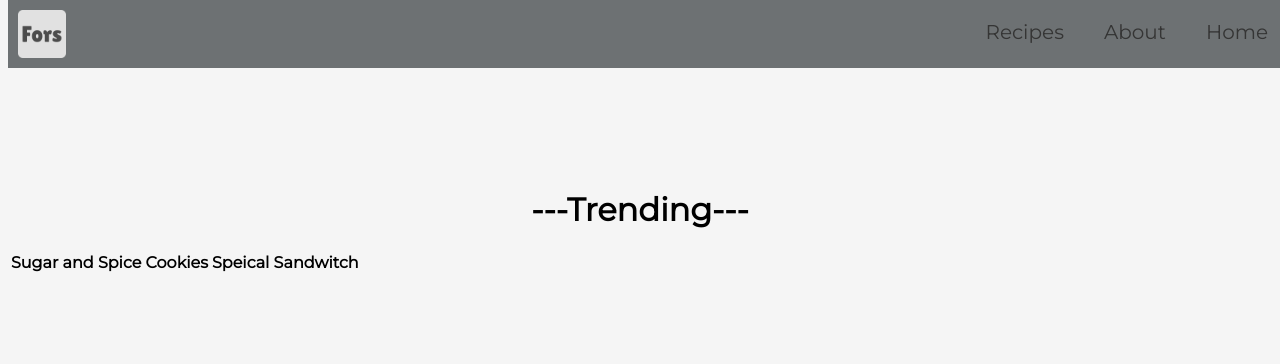
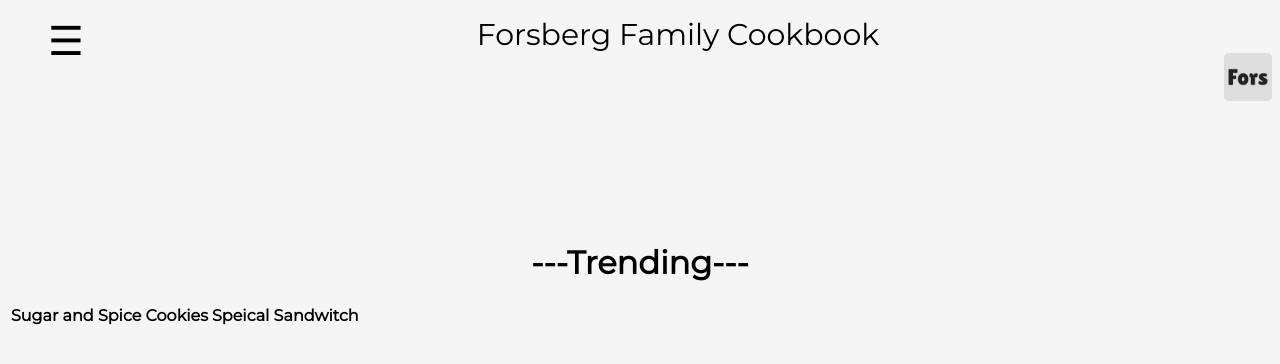
Before and after one commit to theforsbergs/theforsbergs.github.io, a plain HTML site: page index.html in a window 1280 px wide. Drawn offline with Linux system fonts and the light colour scheme.

Commit message:
Added Menu
Click on the Icon and the menu opens.

- Calvin-Coding

```diff
--- a/home.css
+++ b/home.css
@@ -9,22 +9,52 @@ body {
 
 /*https://images.unsplash.com/photo-1486728297118-82a07bc48a28?ixlib=rb-1.2.1&ixid=eyJhcHBfaWQiOjEyMDd9&w=1000&q=80*/
 
-.nav {
-    margin: 0;
-    padding: 0;
-    margin-top: 0px;
-    overflow: hidden;
-    opacity: 0.8;
-    background-color: rgb(76, 81, 83);
-    background-size: cover;
-    position: fixed;
-    width: 100%;
-    top: 0;
+#menu {
+    display: none;
+    z-index: 2;
 }
 
-.logo {
+.navs {
+    position: fixed;
+    top: 0;
+    left: 0;
+    background-color: rgb(185, 185, 185);
+    padding: 20px;
+    width: 20%;
+    height: 100%;
+}
+
+
+.navs li button {
+    padding: 30px;
+    width: 100%;
+    background-color: rgb(185, 185, 185);
+    border: none;
+}
+
+.navs li button:hover {
+    background-color: rgb(226, 226, 226)
+}
+
+.navs li button a {
+    font-size: 30px;
+}
+
+.left {
     float: left;
-    padding: 10px;
+    font-size: 40px;
+    cursor: pointer;
+}
+
+.middle {
+    text-align: center;
+    font-size: 30px;
+}
+
+.right {
+    float: right;
+    padding: 0;
+    top: 0;
 }
 
 .nav li {
--- /dev/null
+++ b/home.js
@@ -0,0 +1,7 @@
+var menu_close = function() {
+    document.getElementById("menu").style.display = "none";
+}
+
+var menu_open = function() {
+    document.getElementById("menu").style.display = "block";
+}
--- a/index.html
+++ b/index.html
@@ -8,19 +8,27 @@
     <title>Forsberg Family | Home</title>
     <link rel="stylesheet" href="home.css">
     <link rel="shortcut icon" href="favicon.ico" type="image/x-icon">
+    <script src="home.js"></script>
 </head>
 <body>
-  <ul type="none" class="nav">
-      <img src="favicon.ico" alt="Error" class="logo">
-      <li><a href="index">Home</a></li>
-      <li><a href="about">About</a></li>
-      <li><a href="recipes">Recipes</a></li>
+  <nav id="menu">
+    <ul type="none" class=navs>
+      <li><button><a href="javascript:void0;" onclick="menu_close()">Close Menu</a></button></li>
+      <li><button><a href="https://theforsbergs.github.io/recipes/link">Recipes</a></button></li>
+      <li><button><a href="https://theforsbegs.github.io/about">About</a></button></li>
+    </ul>
+  </nav>
+  <ul type="none" style="Z-index: -1; top: 0;">
+    <li onclick = "menu_open()" class="left">&#9776</li>
+    <li class="middle">Forsberg Family Cookbook</li>
+    <li class="right"><img src="favicon.ico" alt="We've burned something... Opps!!"></li>
   </ul>
   <h1>---Trending---</h1>
   <table>
     <tr>
       <th><a href="https://theforsbergs.github.io/recipes/link">Sugar and Spice Cookies</a></th>
       <th><a href="https://theforsbergs.github.io/recipes/link">Speical Sandwitch</a></th>
+
     </tr>
   </table>
 </body>
```
Also changed, not shown: 404.html (added, +12 -0 lines), snippets.txt (added).
